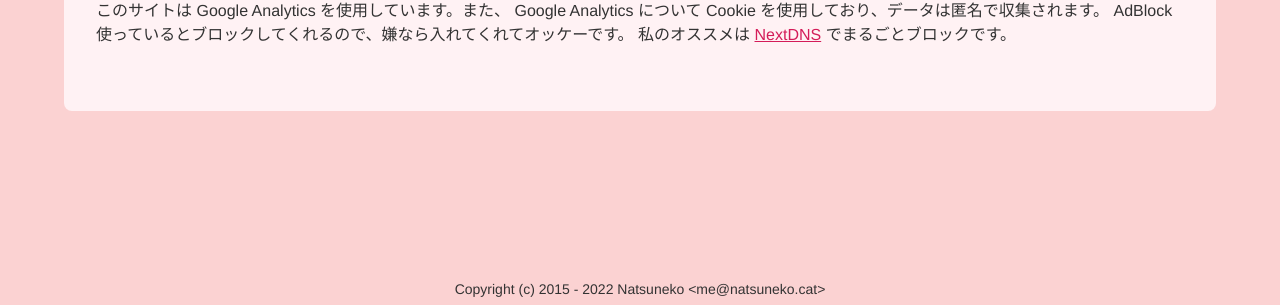
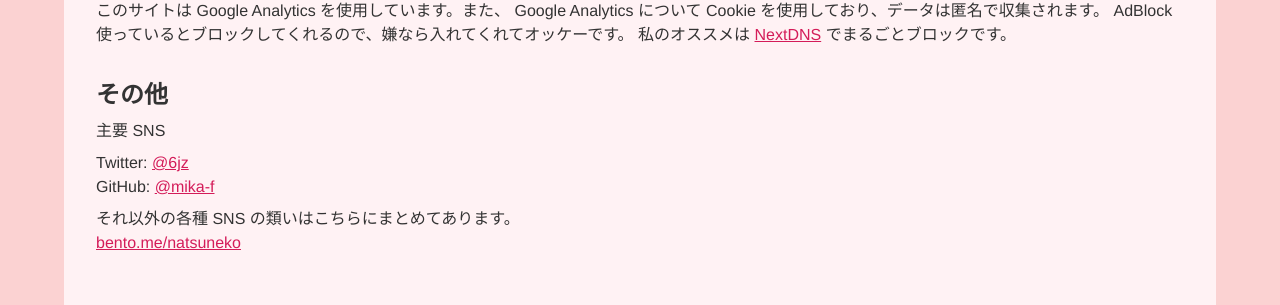
Before and after one commit to mika-f/natsuneko.blog, a Next.js app: page /about in a window 1280 px wide. Shown: the part 485-790 px from the top of the page. Built offline with nearby package versions, Linux system fonts and the light colour scheme.

Commit message:
chore: update /about

```diff
--- a/pages/about.tsx
+++ b/pages/about.tsx
@@ -50,6 +50,30 @@ const About: React.FC = () => {
           &nbsp;でまるごとブロックです。
         </p>
       </section>
+      <section className="mt-8 mb-4">
+        <h3 className="my-2 text-2xl font-bold">その他</h3>
+        <p>主要 SNS</p>
+        <ul className="my-2">
+          <li>
+            Twitter:{" "}
+            <ExternalLink href="https://twitter.com/6jz" hasUnderline>
+              @6jz
+            </ExternalLink>
+          </li>
+          <li>
+            GitHub:{" "}
+            <ExternalLink href="https://twitter.com/mika-f" hasUnderline>
+              @mika-f
+            </ExternalLink>
+          </li>
+        </ul>
+        <p>それ以外の各種 SNS の類いはこちらにまとめてあります。</p>
+        <p>
+          <ExternalLink href="https://bento.me/natsuneko" hasUnderline>
+            bento.me/natsuneko
+          </ExternalLink>
+        </p>
+      </section>
     </>
   );
 };
```
